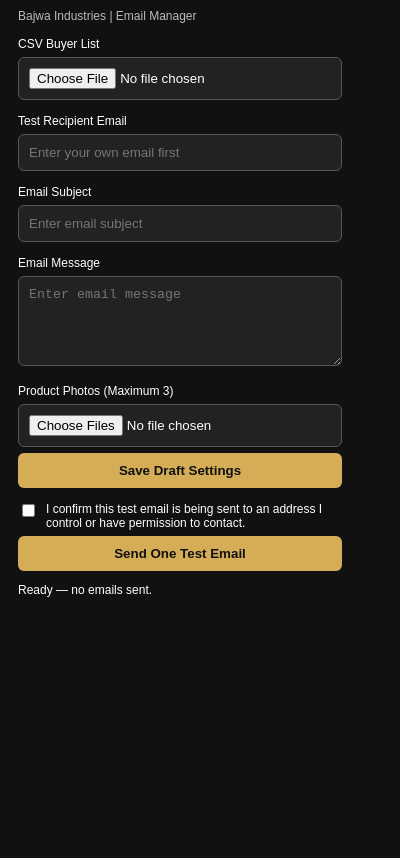
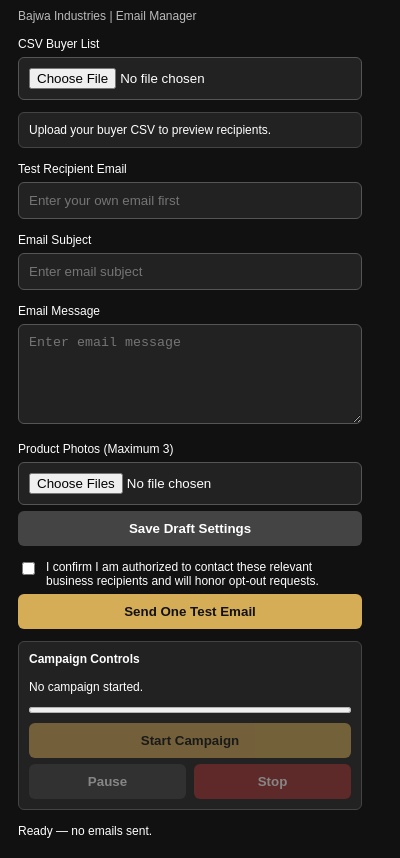
Before and after one commit to bajwaindustries-dev/BI-Email-Outreach, a browser extension: page popup.html in a window 400 px wide. Shown: the part 49-907 px from the top of the page. Before the commit the page ends 844 px from the top, so only its background shows below. Drawn offline with Linux system fonts and the light colour scheme.

Commit message:
Update popup.html

```diff
--- a/popup.html
+++ b/popup.html
@@ -8,7 +8,7 @@
   <style>
     * { box-sizing: border-box; }
     body {
-      width: 360px;
+      width: 380px;
       padding: 18px;
       margin: 0;
       font-family: Arial, sans-serif;
@@ -26,7 +26,7 @@
       border: 1px solid #555;
     }
     input, textarea { background: #222; color: white; }
-    textarea { min-height: 90px; resize: vertical; }
+    textarea { min-height: 100px; resize: vertical; }
     button {
       background: #d6ad57;
       color: #111;
@@ -34,9 +34,28 @@
       cursor: pointer;
       border: 0;
     }
-    #status { margin-top: 12px; font-size: 12px; }
+    button:disabled { opacity: .45; cursor: not-allowed; }
+    .secondary { background: #444; color: white; }
+    .danger { background: #a83232; color: white; }
     .consent { display: flex; gap: 8px; align-items: flex-start; }
     .consent input { width: auto; margin-top: 2px; }
+    #status, #campaignStatus {
+      margin-top: 12px;
+      font-size: 12px;
+      line-height: 1.5;
+      overflow-wrap: anywhere;
+    }
+    .panel {
+      margin-top: 12px;
+      padding: 10px;
+      background: #222;
+      border: 1px solid #444;
+      border-radius: 6px;
+      font-size: 12px;
+    }
+    .actions { display: flex; gap: 8px; }
+    .actions button { flex: 1; }
+    progress { width: 100%; margin-top: 8px; }
   </style>
 </head>
 <body>
@@ -45,6 +64,10 @@
 
   <label>CSV Buyer List</label>
   <input type="file" id="csvFile" accept=".csv">
+
+  <div class="panel" id="csvSummary">
+    Upload your buyer CSV to preview recipients.
+  </div>
 
   <label>Test Recipient Email</label>
   <input type="email" id="testEmail" placeholder="Enter your own email first">
@@ -58,14 +81,28 @@
   <label>Product Photos (Maximum 3)</label>
   <input type="file" id="photos" accept="image/*" multiple>
 
-  <button id="saveBtn">Save Draft Settings</button>
+  <button id="saveBtn" class="secondary">Save Draft Settings</button>
 
   <label class="consent">
     <input type="checkbox" id="permissionCheck">
-    <span>I confirm this test email is being sent to an address I control or have permission to contact.</span>
+    <span>I confirm I am authorized to contact these relevant business recipients and will honor opt-out requests.</span>
   </label>
 
   <button id="testSendBtn">Send One Test Email</button>
+
+  <div class="panel">
+    <strong>Campaign Controls</strong>
+    <div id="campaignStatus">No campaign started.</div>
+    <progress id="campaignProgress" value="0" max="100"></progress>
+
+    <button id="startCampaignBtn" disabled>Start Campaign</button>
+
+    <div class="actions">
+      <button id="pauseCampaignBtn" class="secondary" disabled>Pause</button>
+      <button id="stopCampaignBtn" class="danger" disabled>Stop</button>
+    </div>
+  </div>
+
   <div id="status">Ready — no emails sent.</div>
 
   <script src="gmail.js"></script>
```
